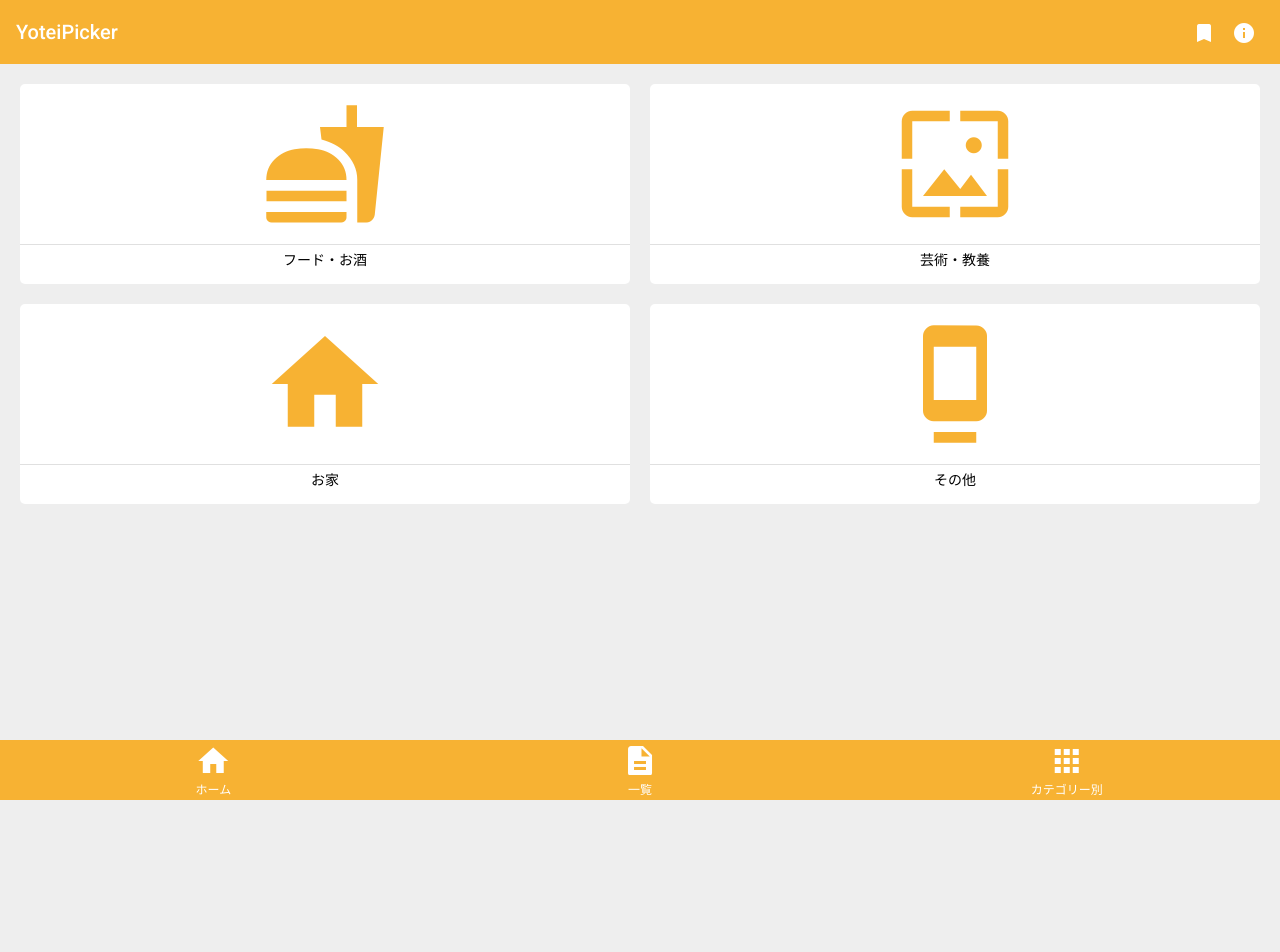
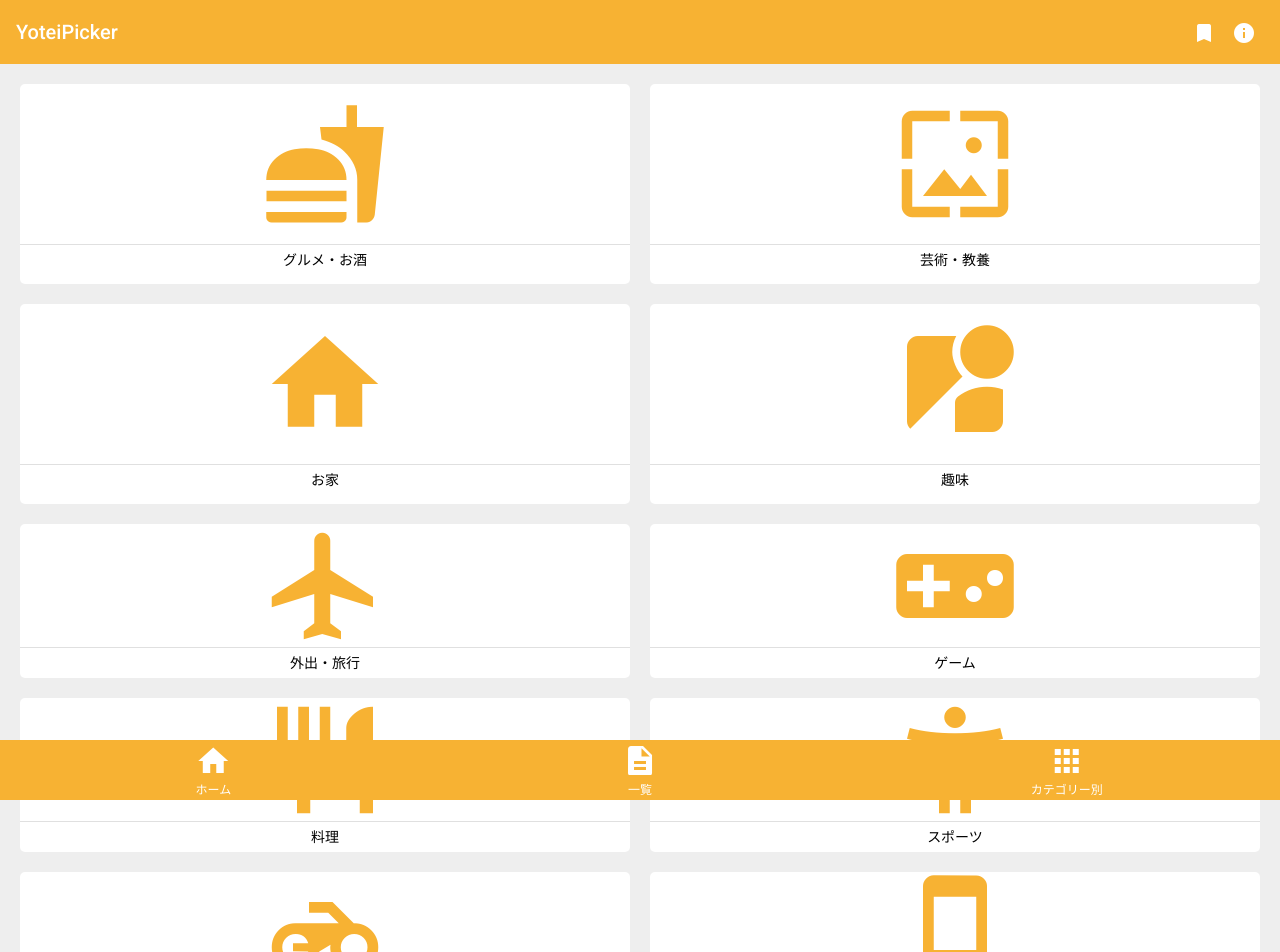
Before and after one commit to kamoto0427/yoteiPicker, an Angular app: page /categoryList in a window 1280 px wide. Shown: the top 952 px of the page. Before the commit the page ends 804 px from the top, so only its background shows below. Built offline with nearby package versions, Linux system fonts and the light colour scheme.

Commit message:
カテゴリー別のデータ

```diff
--- a/src/app/component/parts/category-card/category-card.component.css
+++ b/src/app/component/parts/category-card/category-card.component.css
@@ -27,6 +27,7 @@
   grid-template-columns: 1fr 1fr;
   grid-template-rows: 200px 200px;
   gap: 20px;
+  padding-bottom: 60px;
 }
 
 mat-icon {
--- a/src/app/component/parts/swiper/swiper.component.css
+++ b/src/app/component/parts/swiper/swiper.component.css
@@ -46,6 +46,8 @@
   display: flex;
   justify-content: center;
   align-items: center;
+  font-size: 24px;
+  font-weight: bold;
 }
 
 app-pick-button {
--- a/src/app/component/parts/swiper/swiper.component.html
+++ b/src/app/component/parts/swiper/swiper.component.html
@@ -1,5 +1,6 @@
 <ng-container>
   <div class="not-data" *ngIf="yotei.length === 0">0件です。</div>
+  <div *ngIf="yotei.length > 0">
     <div class="dummy-area"></div>
     <swiper
       [slidesPerView]="1.25"
@@ -22,4 +23,5 @@
         </div>
       </ng-template>
     </swiper>
+  </div>
 </ng-container>
--- a/src/assets/mock/category.json
+++ b/src/assets/mock/category.json
@@ -2,7 +2,7 @@
   "category": [
       {
           "category_id": "1",
-          "category_name": "フード・お酒",
+          "category_name": "グルメ・お酒",
           "category_icon": "fastfood"
       },
       {
@@ -17,6 +17,36 @@
       },
       {
         "category_id": "4",
+        "category_name": "趣味",
+        "category_icon": "streetview"
+      },
+      {
+        "category_id": "5",
+        "category_name": "外出・旅行",
+        "category_icon": "airplanemode_active"
+      },
+      {
+        "category_id": "6",
+        "category_name": "ゲーム",
+        "category_icon": "videogame_asset"
+      },
+      {
+        "category_id": "7",
+        "category_name": "料理",
+        "category_icon": "restaurant"
+      },
+      {
+        "category_id": "8",
+        "category_name": "スポーツ",
+        "category_icon": "accessibility_new"
+      },
+      {
+        "category_id": "9",
+        "category_name": "アクティビティ",
+        "category_icon": "motorcycle"
+      },
+      {
+        "category_id": "10",
         "category_name": "その他",
         "category_icon": "dock"
       }
```
Lines whose indentation alone changed are shown as unchanged.
